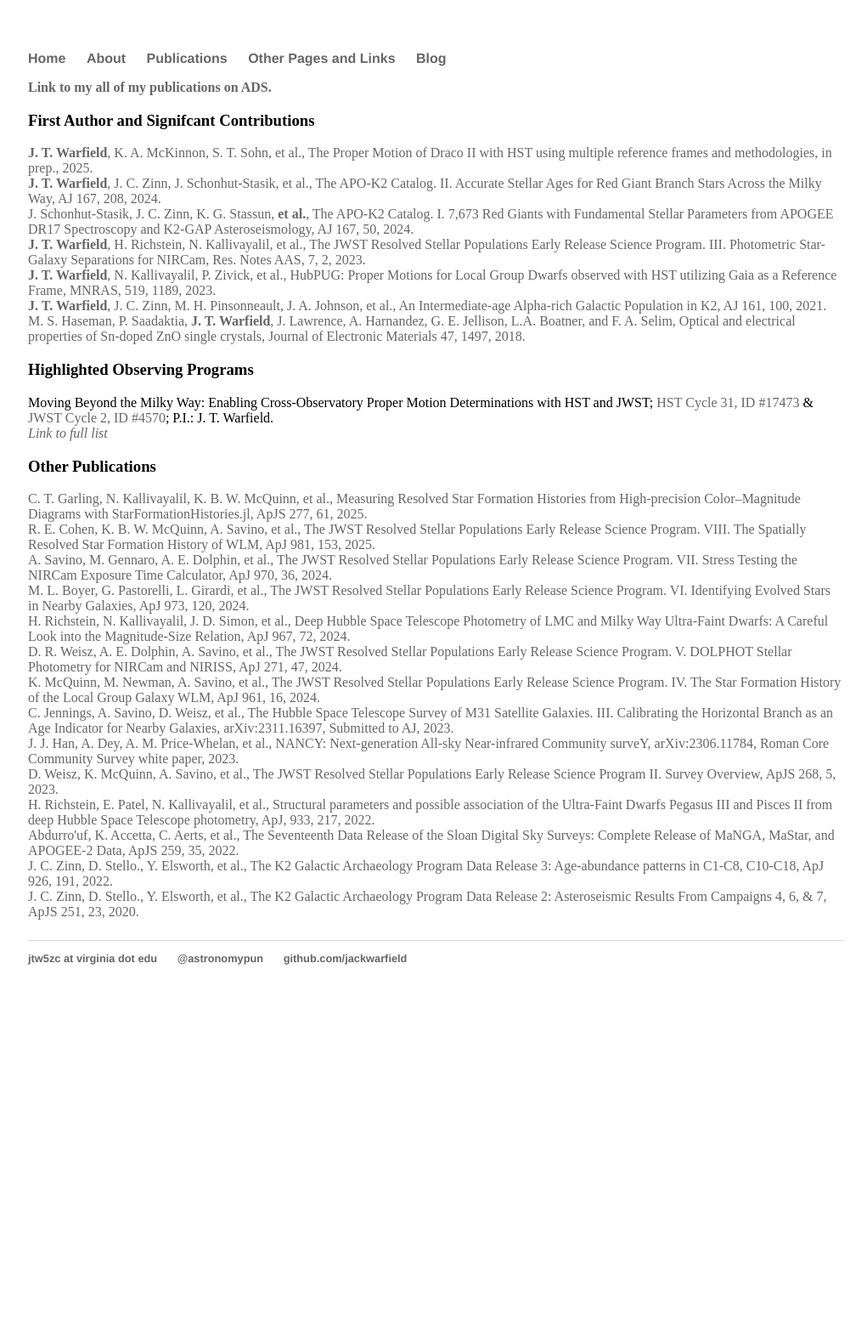
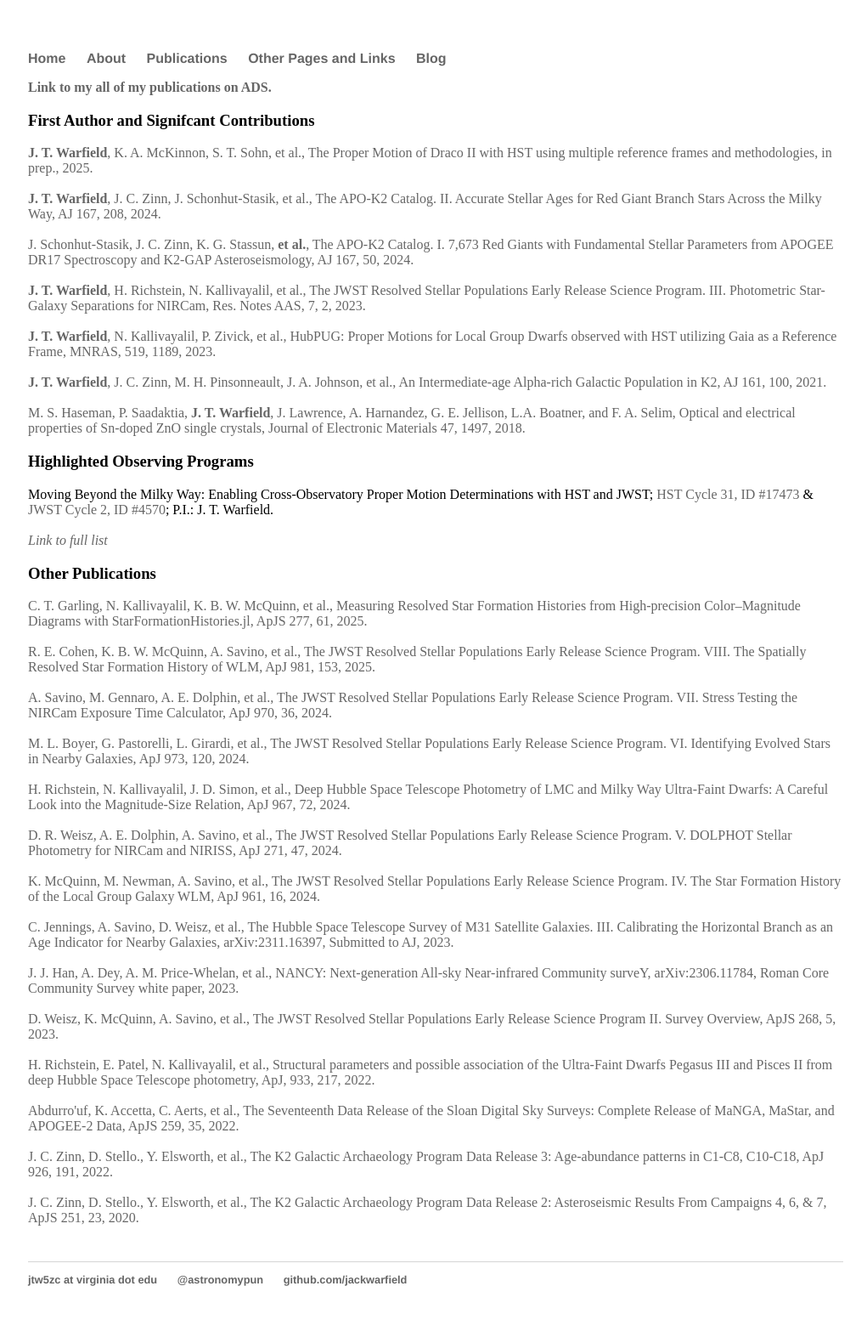
Before and after one commit to jackwarfield/jackwarfield.github.io, a Jekyll site: the page built from publications/index.html, in a window 1280 px wide. Shown: the whole page at 85% size, without its empty margins (127-1148 px from the left). Built offline with Jekyll 4.4.1, drawn with Linux system fonts in a browser that asks for light colours; before the commit the page ends 1195 px from its top, so only the background shows below that.

Commit message:
attempted reformat 2

```diff
--- a/publications/index.html
+++ b/publications/index.html
@@ -7,32 +7,32 @@ title: Publications
     <b><a href='https://ui.adsabs.harvard.edu/search/q=((author%3A(%22Warfield%2C%20Jack%22))%20AND%20year%3A2018-9999)&sort=date%20desc%2C%20bibcode%20desc&p_=0'>Link to my all of my publications on ADS.</a></b>
 
     <h3>First Author and Signifcant Contributions</h3>
-    <a href=''><b>J. T. Warfield</b>, K. A. McKinnon, S. T. Sohn, et al., The Proper Motion of Draco II with HST using multiple reference frames and methodologies, in prep., 2025.</a><br>
-    <a href='https://ui.adsabs.harvard.edu/abs/2024AJ....167..208W/abstract'><b>J. T. Warfield</b>, J. C. Zinn, J. Schonhut-Stasik, et al., The APO-K2 Catalog. II. Accurate Stellar Ages for Red Giant Branch Stars Across the Milky Way, AJ 167, 208, 2024.</a><br>
-    <a href='https://ui.adsabs.harvard.edu/abs/2024AJ....167...50S/abstract'>J. Schonhut-Stasik, J. C. Zinn, K. G. Stassun, <b>et al.</b>, The APO-K2 Catalog. I. 7,673 Red Giants with Fundamental Stellar Parameters from APOGEE DR17 Spectroscopy and K2-GAP Asteroseismology, AJ 167, 50, 2024.</a><br>
-    <a href='https://ui.adsabs.harvard.edu/abs/2023arXiv230107218W/abstract'><b>J. T. Warfield</b>, H. Richstein, N. Kallivayalil, et al., The JWST Resolved Stellar Populations Early Release Science Program. III. Photometric Star-Galaxy Separations for NIRCam, Res. Notes AAS, 7, 2, 2023.</a><br>
-    <a href='https://ui.adsabs.harvard.edu/abs/2023MNRAS.519.1189W/abstract'><b>J. T. Warfield</b>, N. Kallivayalil, P. Zivick, et al., HubPUG: Proper Motions for Local Group Dwarfs observed with HST utilizing Gaia as a Reference Frame, MNRAS, 519, 1189, 2023.</a><br>
-    <a href='https://ui.adsabs.harvard.edu/abs/2021AJ....161..100W/abstract'><b> J. T. Warfield</b>, J. C. Zinn, M. H. Pinsonneault, J. A. Johnson, et al., An Intermediate-age Alpha-rich Galactic Population in K2, AJ 161, 100, 2021.</a><br>
+    <a href=''><b>J. T. Warfield</b>, K. A. McKinnon, S. T. Sohn, et al., The Proper Motion of Draco II with HST using multiple reference frames and methodologies, in prep., 2025.</a><br><br>
+    <a href='https://ui.adsabs.harvard.edu/abs/2024AJ....167..208W/abstract'><b>J. T. Warfield</b>, J. C. Zinn, J. Schonhut-Stasik, et al., The APO-K2 Catalog. II. Accurate Stellar Ages for Red Giant Branch Stars Across the Milky Way, AJ 167, 208, 2024.</a><br><br>
+    <a href='https://ui.adsabs.harvard.edu/abs/2024AJ....167...50S/abstract'>J. Schonhut-Stasik, J. C. Zinn, K. G. Stassun, <b>et al.</b>, The APO-K2 Catalog. I. 7,673 Red Giants with Fundamental Stellar Parameters from APOGEE DR17 Spectroscopy and K2-GAP Asteroseismology, AJ 167, 50, 2024.</a><br><br>
+    <a href='https://ui.adsabs.harvard.edu/abs/2023arXiv230107218W/abstract'><b>J. T. Warfield</b>, H. Richstein, N. Kallivayalil, et al., The JWST Resolved Stellar Populations Early Release Science Program. III. Photometric Star-Galaxy Separations for NIRCam, Res. Notes AAS, 7, 2, 2023.</a><br><br>
+    <a href='https://ui.adsabs.harvard.edu/abs/2023MNRAS.519.1189W/abstract'><b>J. T. Warfield</b>, N. Kallivayalil, P. Zivick, et al., HubPUG: Proper Motions for Local Group Dwarfs observed with HST utilizing Gaia as a Reference Frame, MNRAS, 519, 1189, 2023.</a><br><br>
+    <a href='https://ui.adsabs.harvard.edu/abs/2021AJ....161..100W/abstract'><b> J. T. Warfield</b>, J. C. Zinn, M. H. Pinsonneault, J. A. Johnson, et al., An Intermediate-age Alpha-rich Galactic Population in K2, AJ 161, 100, 2021.</a><br><br>
     <a href='https://ui.adsabs.harvard.edu/abs/2018JEMat..47.1497H/abstract'>M. S. Haseman, P. Saadaktia, <b>J. T. Warfield</b>, J. Lawrence, A. Harnandez, G. E. Jellison, L.A. Boatner, and F. A. Selim, Optical and electrical properties of Sn-doped ZnO single crystals, Journal of Electronic Materials 47, 1497, 2018.</a>
 
     <h3>Highlighted Observing Programs</h3>
-    Moving Beyond the Milky Way: Enabling Cross-Observatory Proper Motion Determinations with HST and JWST; <a href='https://ui.adsabs.harvard.edu/abs/2023hst..prop17473W/abstract'>HST Cycle 31, ID #17473</a> &amp; <a href='https://ui.adsabs.harvard.edu/abs/2023jwst.prop.4570W/abstract'>JWST Cycle 2, ID #4570</a>; P.I.: J. T. Warfield.<br>
+    Moving Beyond the Milky Way: Enabling Cross-Observatory Proper Motion Determinations with HST and JWST; <a href='https://ui.adsabs.harvard.edu/abs/2023hst..prop17473W/abstract'>HST Cycle 31, ID #17473</a> &amp; <a href='https://ui.adsabs.harvard.edu/abs/2023jwst.prop.4570W/abstract'>JWST Cycle 2, ID #4570</a>; P.I.: J. T. Warfield.<br><br>
     <i><a href='https://ui.adsabs.harvard.edu/search/filter_bibstem_facet_fq_bibstem_facet=OR&filter_bibstem_facet_fq_bibstem_facet=bibstem_facet%3A%22jwst.prop%22&filter_bibstem_facet_fq_bibstem_facet=bibstem_facet%3A%22hst..prop%22&fq=%7B!type%3Daqp%20v%3D%24fq_database%7D&fq=%7B!type%3Daqp%20v%3D%24fq_bibstem_facet%7D&fq_bibstem_facet=(bibstem_facet%3A%22jwst.prop%22%20OR%20bibstem_facet%3A%22hst..prop%22)&fq_database=(database%3Aastronomy%20OR%20database%3Aphysics)&p_=0&q=author%3A%22Warfield%2C%20Jack%22%20year%3A2017-&sort=date%20desc%2C%20bibcode%20desc'>Link to full list</a></i>
 
     <h3>Other Publications</h3>
-    <a href='https://ui.adsabs.harvard.edu/abs/2025ApJ...981..153C/abstract'>C. T. Garling, N. Kallivayalil, K. B. W. McQuinn, et al., Measuring Resolved Star Formation Histories from High-precision Color–Magnitude Diagrams with StarFormationHistories.jl, ApJS 277, 61, 2025.</a><br>
-    <a href='https://ui.adsabs.harvard.edu/abs/2025ApJ...981..153C/abstract'>R. E. Cohen, K. B. W. McQuinn, A. Savino, et al., The JWST Resolved Stellar Populations Early Release Science Program. VIII. The Spatially Resolved Star Formation History of WLM, ApJ 981, 153, 2025.</a><br>
-    <a href='https://ui.adsabs.harvard.edu/abs/2024ApJ...970...36S/abstract'>A. Savino, M. Gennaro, A. E. Dolphin, et al., The JWST Resolved Stellar Populations Early Release Science Program. VII. Stress Testing the NIRCam Exposure Time Calculator, ApJ 970, 36, 2024.</a><br>
-    <a href='https://ui.adsabs.harvard.edu/abs/2024arXiv240114889B/abstract'>M. L. Boyer, G. Pastorelli, L. Girardi, et al., The JWST Resolved Stellar Populations Early Release Science Program. VI. Identifying Evolved Stars in Nearby Galaxies, ApJ 973, 120, 2024.</a><br>
-    <a href='https://ui.adsabs.harvard.edu/abs/2024arXiv240208731R/abstract'>H. Richstein, N. Kallivayalil, J. D. Simon, et al., Deep Hubble Space Telescope Photometry of LMC and Milky Way Ultra-Faint Dwarfs: A Careful Look into the Magnitude-Size Relation, ApJ 967, 72, 2024.</a><br>
-    <a href='https://ui.adsabs.harvard.edu/abs/2024arXiv240203504W/abstract'>D. R. Weisz, A. E. Dolphin, A. Savino, et al., The JWST Resolved Stellar Populations Early Release Science Program. V. DOLPHOT Stellar Photometry for NIRCam and NIRISS, ApJ 271, 47, 2024.</a><br>
-    <a href='https://ui.adsabs.harvard.edu/abs/2024ApJ...961...16M/abstract'>K. McQuinn, M. Newman, A. Savino, et al., The JWST Resolved Stellar Populations Early Release Science Program. IV. The Star Formation History of the Local Group Galaxy WLM, ApJ 961, 16, 2024.</a><br>
-    <a href='https://ui.adsabs.harvard.edu/abs/2023arXiv231116397J/abstract'>C. Jennings, A. Savino, D. Weisz, et al., The Hubble Space Telescope Survey of M31 Satellite Galaxies. III. Calibrating the Horizontal Branch as an Age Indicator for Nearby Galaxies, arXiv:2311.16397, Submitted to AJ, 2023.</a><br>
-    <a href='https://ui.adsabs.harvard.edu/abs/2023arXiv230611784H/abstract'>J. J. Han, A. Dey, A. M. Price-Whelan, et al., NANCY: Next-generation All-sky Near-infrared Community surveY, arXiv:2306.11784, Roman Core Community Survey white paper, 2023.</a><br>
-    <a href='https://ui.adsabs.harvard.edu/abs/2023arXiv230104659W/abstract'>D. Weisz, K. McQuinn, A. Savino, et al., The JWST Resolved Stellar Populations Early Release Science Program II. Survey Overview, ApJS 268, 5, 2023.</a><br>
-    <a href='https://ui.adsabs.harvard.edu/abs/2022ApJ...933..217R/abstract'>H. Richstein, E. Patel, N. Kallivayalil, et al., Structural parameters and possible association of the Ultra-Faint Dwarfs Pegasus III and Pisces II from deep Hubble Space Telescope photometry, ApJ, 933, 217, 2022.</a><br>
-    <a href='https://ui.adsabs.harvard.edu/abs/2022ApJS..259...35A/abstract'>Abdurro'uf, K. Accetta, C. Aerts, et al., The Seventeenth Data Release of the Sloan Digital Sky Surveys: Complete Release of MaNGA, MaStar, and APOGEE-2 Data, ApJS 259, 35, 2022.</a><br>
-    <a href='https://ui.adsabs.harvard.edu/abs/2022ApJ...926..191Z/abstract'>J. C. Zinn, D. Stello., Y. Elsworth, et al., The K2 Galactic Archaeology Program Data Release 3: Age-abundance patterns in C1-C8, C10-C18, ApJ 926, 191, 2022.</a><br>
-    <a href='https://ui.adsabs.harvard.edu/abs/2020ApJS..251...23Z/abstract'>J. C. Zinn, D. Stello., Y. Elsworth, et al., The K2 Galactic Archaeology Program Data Release 2: Asteroseismic Results From Campaigns 4, 6, &amp; 7, ApJS 251, 23, 2020.</a><br>
+    <a href='https://ui.adsabs.harvard.edu/abs/2025ApJ...981..153C/abstract'>C. T. Garling, N. Kallivayalil, K. B. W. McQuinn, et al., Measuring Resolved Star Formation Histories from High-precision Color–Magnitude Diagrams with StarFormationHistories.jl, ApJS 277, 61, 2025.</a><br><br>
+    <a href='https://ui.adsabs.harvard.edu/abs/2025ApJ...981..153C/abstract'>R. E. Cohen, K. B. W. McQuinn, A. Savino, et al., The JWST Resolved Stellar Populations Early Release Science Program. VIII. The Spatially Resolved Star Formation History of WLM, ApJ 981, 153, 2025.</a><br><br>
+    <a href='https://ui.adsabs.harvard.edu/abs/2024ApJ...970...36S/abstract'>A. Savino, M. Gennaro, A. E. Dolphin, et al., The JWST Resolved Stellar Populations Early Release Science Program. VII. Stress Testing the NIRCam Exposure Time Calculator, ApJ 970, 36, 2024.</a><br><br>
+    <a href='https://ui.adsabs.harvard.edu/abs/2024arXiv240114889B/abstract'>M. L. Boyer, G. Pastorelli, L. Girardi, et al., The JWST Resolved Stellar Populations Early Release Science Program. VI. Identifying Evolved Stars in Nearby Galaxies, ApJ 973, 120, 2024.</a><br><br>
+    <a href='https://ui.adsabs.harvard.edu/abs/2024arXiv240208731R/abstract'>H. Richstein, N. Kallivayalil, J. D. Simon, et al., Deep Hubble Space Telescope Photometry of LMC and Milky Way Ultra-Faint Dwarfs: A Careful Look into the Magnitude-Size Relation, ApJ 967, 72, 2024.</a><br><br>
+    <a href='https://ui.adsabs.harvard.edu/abs/2024arXiv240203504W/abstract'>D. R. Weisz, A. E. Dolphin, A. Savino, et al., The JWST Resolved Stellar Populations Early Release Science Program. V. DOLPHOT Stellar Photometry for NIRCam and NIRISS, ApJ 271, 47, 2024.</a><br><br>
+    <a href='https://ui.adsabs.harvard.edu/abs/2024ApJ...961...16M/abstract'>K. McQuinn, M. Newman, A. Savino, et al., The JWST Resolved Stellar Populations Early Release Science Program. IV. The Star Formation History of the Local Group Galaxy WLM, ApJ 961, 16, 2024.</a><br><br>
+    <a href='https://ui.adsabs.harvard.edu/abs/2023arXiv231116397J/abstract'>C. Jennings, A. Savino, D. Weisz, et al., The Hubble Space Telescope Survey of M31 Satellite Galaxies. III. Calibrating the Horizontal Branch as an Age Indicator for Nearby Galaxies, arXiv:2311.16397, Submitted to AJ, 2023.</a><br><br>
+    <a href='https://ui.adsabs.harvard.edu/abs/2023arXiv230611784H/abstract'>J. J. Han, A. Dey, A. M. Price-Whelan, et al., NANCY: Next-generation All-sky Near-infrared Community surveY, arXiv:2306.11784, Roman Core Community Survey white paper, 2023.</a><br><br>
+    <a href='https://ui.adsabs.harvard.edu/abs/2023arXiv230104659W/abstract'>D. Weisz, K. McQuinn, A. Savino, et al., The JWST Resolved Stellar Populations Early Release Science Program II. Survey Overview, ApJS 268, 5, 2023.</a><br><br>
+    <a href='https://ui.adsabs.harvard.edu/abs/2022ApJ...933..217R/abstract'>H. Richstein, E. Patel, N. Kallivayalil, et al., Structural parameters and possible association of the Ultra-Faint Dwarfs Pegasus III and Pisces II from deep Hubble Space Telescope photometry, ApJ, 933, 217, 2022.</a><br><br>
+    <a href='https://ui.adsabs.harvard.edu/abs/2022ApJS..259...35A/abstract'>Abdurro'uf, K. Accetta, C. Aerts, et al., The Seventeenth Data Release of the Sloan Digital Sky Surveys: Complete Release of MaNGA, MaStar, and APOGEE-2 Data, ApJS 259, 35, 2022.</a><br><br>
+    <a href='https://ui.adsabs.harvard.edu/abs/2022ApJ...926..191Z/abstract'>J. C. Zinn, D. Stello., Y. Elsworth, et al., The K2 Galactic Archaeology Program Data Release 3: Age-abundance patterns in C1-C8, C10-C18, ApJ 926, 191, 2022.</a><br><br>
+    <a href='https://ui.adsabs.harvard.edu/abs/2020ApJS..251...23Z/abstract'>J. C. Zinn, D. Stello., Y. Elsworth, et al., The K2 Galactic Archaeology Program Data Release 2: Asteroseismic Results From Campaigns 4, 6, &amp; 7, ApJS 251, 23, 2020.</a><br><br>
 	</p>
 </div><!-- /.blurb -->
```
